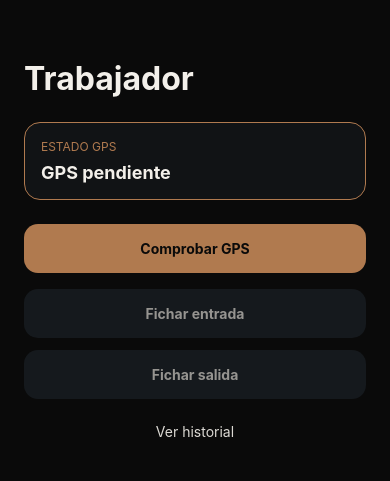
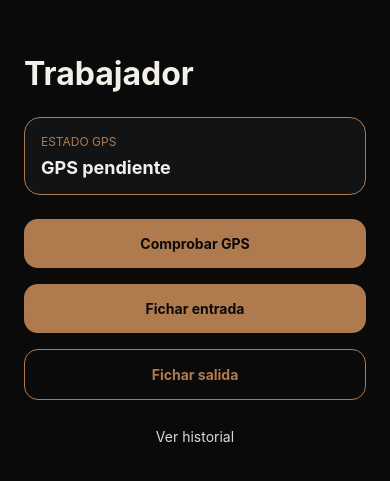
Before and after one commit to almar-control/almar-sign, a React Native app in the folder frontend/: screen /WorkerHome in a window 390 px wide. Shown: the part 173-654 px from the top of the page. Built offline with nearby package versions, Linux system fonts and the light colour scheme.

Commit message:
checkpoint-08: fichaje real operativo

```diff
--- a/frontend/src/api/client.ts
+++ b/frontend/src/api/client.ts
@@ -16,10 +16,7 @@ export async function login(email: string, password: string) {
     headers: {
       "Content-Type": "application/json",
     },
-    body: JSON.stringify({
-      email,
-      password,
-    }),
+    body: JSON.stringify({ email, password }),
   });
 
   if (!response.ok) {
@@ -28,3 +25,43 @@ export async function login(email: string, password: string) {
 
   return response.json();
 }
+
+type RecordPayload = {
+  email: string;
+  latitude: number;
+  longitude: number;
+  accuracy: number | null;
+  device: string;
+};
+
+export async function checkIn(payload: RecordPayload) {
+  const response = await fetch(`${API_BASE_URL}/records/check-in`, {
+    method: "POST",
+    headers: { "Content-Type": "application/json" },
+    body: JSON.stringify(payload),
+  });
+
+  const data = await response.json();
+
+  if (!response.ok) {
+    throw new Error(data.detail || "Error en entrada");
+  }
+
+  return data;
+}
+
+export async function checkOut(payload: RecordPayload) {
+  const response = await fetch(`${API_BASE_URL}/records/check-out`, {
+    method: "POST",
+    headers: { "Content-Type": "application/json" },
+    body: JSON.stringify(payload),
+  });
+
+  const data = await response.json();
+
+  if (!response.ok) {
+    throw new Error(data.detail || "Error en salida");
+  }
+
+  return data;
+}
--- a/frontend/src/screens/WorkerHomeScreen.tsx
+++ b/frontend/src/screens/WorkerHomeScreen.tsx
@@ -1,16 +1,25 @@
 import { useState } from "react";
 import {
   ActivityIndicator,
+  Alert,
   StyleSheet,
   Text,
   TouchableOpacity,
   View,
 } from "react-native";
+
 import * as Location from "expo-location";
-import type { NativeStackScreenProps } from "@react-navigation/native-stack";
+
+import type { NativeStackScreenProps } from
+"@react-navigation/native-stack";
 import type { RootStackParamList } from "../navigation/AppNavigator";
 
-type Props = NativeStackScreenProps<RootStackParamList, "WorkerHome">;
+import { checkIn, checkOut } from "../api/client";
+
+type Props = NativeStackScreenProps<
+  RootStackParamList,
+  "WorkerHome"
+>;
 
 type GpsData = {
   latitude: number;
@@ -18,37 +27,60 @@ type GpsData = {
   accuracy: number | null;
 };
 
-export default function WorkerHomeScreen({ navigation }: Props) {
+export default function WorkerHomeScreen({
+  navigation,
+}: Props) {
   const [gps, setGps] = useState<GpsData | null>(null);
-  const [gpsStatus, setGpsStatus] = useState("GPS pendiente");
-  const [loadingGps, setLoadingGps] = useState(false);
+
+  const [gpsStatus, setGpsStatus] =
+    useState("GPS pendiente");
+
+  const [loadingGps, setLoadingGps] =
+    useState(false);
+
+  const [loadingRecord, setLoadingRecord] =
+    useState(false);
+
+  const userEmail = "worker@almar.com";
 
   async function getGps() {
     try {
       setLoadingGps(true);
+
       setGpsStatus("Solicitando permiso GPS...");
 
-      const permission = await Location.requestForegroundPermissionsAsync();
+      const permission =
+        await Location.requestForegroundPermissionsAsync();
 
       if (permission.status !== "granted") {
         setGps(null);
+
         setGpsStatus("GPS denegado");
+
         return;
       }
 
       setGpsStatus("Obteniendo ubicación real...");
 
-      const position = await Location.getCurrentPositionAsync({
-        accuracy: Location.Accuracy.High,
-      });
+      const position =
+        await Location.getCurrentPositionAsync({
+          accuracy: Location.Accuracy.High,
+        });
 
       const latitude = position.coords.latitude;
       const longitude = position.coords.longitude;
       const accuracy = position.coords.accuracy;
 
-      if (!latitude || !longitude || latitude === 0 || longitude === 0) {
+      if (
+        !latitude ||
+        !longitude ||
+        latitude === 0 ||
+        longitude === 0
+      ) {
         setGps(null);
+
         setGpsStatus("GPS inválido");
+
         return;
       }
 
@@ -61,30 +93,113 @@ export default function WorkerHomeScreen({ navigation }: Props) {
       setGpsStatus("GPS operativo");
     } catch {
       setGps(null);
+
       setGpsStatus("Error obteniendo GPS");
     } finally {
       setLoadingGps(false);
     }
   }
 
+  async function handleCheckIn() {
+    try {
+      if (!gps) {
+        Alert.alert(
+          "GPS requerido",
+          "Debes obtener GPS antes de fichar."
+        );
+
+        return;
+      }
+
+      setLoadingRecord(true);
+
+      const response = await checkIn({
+        email: userEmail,
+        latitude: gps.latitude,
+        longitude: gps.longitude,
+        accuracy: gps.accuracy,
+        device: "expo-go",
+      });
+
+      Alert.alert(
+        "Entrada registrada",
+        response.record.timestamp
+      );
+    } catch (error: any) {
+      Alert.alert(
+        "Error entrada",
+        error.message || "No se pudo fichar entrada"
+      );
+    } finally {
+      setLoadingRecord(false);
+    }
+  }
+
+  async function handleCheckOut() {
+    try {
+      if (!gps) {
+        Alert.alert(
+          "GPS requerido",
+          "Debes obtener GPS antes de fichar."
+        );
+
+        return;
+      }
+
+      setLoadingRecord(true);
+
+      const response = await checkOut({
+        email: userEmail,
+        latitude: gps.latitude,
+        longitude: gps.longitude,
+        accuracy: gps.accuracy,
+        device: "expo-go",
+      });
+
+      Alert.alert(
+        "Salida registrada",
+        response.record.timestamp
+      );
+    } catch (error: any) {
+      Alert.alert(
+        "Error salida",
+        error.message || "No se pudo fichar salida"
+      );
+    } finally {
+      setLoadingRecord(false);
+    }
+  }
+
   return (
     <View style={styles.container}>
-      <Text style={styles.title}>Trabajador</Text>
+      <Text style={styles.title}>
+        Trabajador
+      </Text>
 
       <View style={styles.card}>
-        <Text style={styles.label}>Estado GPS</Text>
-        <Text style={styles.value}>{gpsStatus}</Text>
+        <Text style={styles.label}>
+          Estado GPS
+        </Text>
+
+        <Text style={styles.value}>
+          {gpsStatus}
+        </Text>
 
         {gps ? (
           <View style={styles.gpsBox}>
             <Text style={styles.gpsText}>
               Lat: {gps.latitude.toFixed(6)}
             </Text>
+
             <Text style={styles.gpsText}>
               Lng: {gps.longitude.toFixed(6)}
             </Text>
+
             <Text style={styles.gpsText}>
-              Accuracy: {gps.accuracy ? `${Math.round(gps.accuracy)} m` : "N/D"}
+              Accuracy:{" "}
+              {gps.accuracy
+                ? `${Math.round(gps.accuracy)} m`
+                : "N/D"}
             </Text>
           </View>
         ) : null}
@@ -98,20 +213,48 @@ export default function WorkerHomeScreen({ navigation }: Props) {
         {loadingGps ? (
           <ActivityIndicator color="#0A0A0A" />
         ) : (
-          <Text style={styles.buttonText}>Comprobar GPS</Text>
+          <Text style={styles.buttonText}>
+            Comprobar GPS
+          </Text>
         )}
       </TouchableOpacity>
 
-      <TouchableOpacity style={styles.disabledButton}>
-        <Text style={styles.disabledButtonText}>Fichar entrada</Text>
+      <TouchableOpacity
+        style={styles.button}
+        onPress={handleCheckIn}
+        disabled={loadingRecord}
+      >
+        {loadingRecord ? (
+          <ActivityIndicator color="#0A0A0A" />
+        ) : (
+          <Text style={styles.buttonText}>
+            Fichar entrada
+          </Text>
+        )}
       </TouchableOpacity>
 
-      <TouchableOpacity style={styles.disabledButton}>
-        <Text style={styles.disabledButtonText}>Fichar salida</Text>
+      <TouchableOpacity
+        style={styles.secondaryButton}
+        onPress={handleCheckOut}
+        disabled={loadingRecord}
+      >
+        {loadingRecord ? (
+          <ActivityIndicator color="#B07A4F" />
+        ) : (
+          <Text style={styles.secondaryButtonText}>
+            Fichar salida
+          </Text>
+        )}
       </TouchableOpacity>
 
-      <TouchableOpacity onPress={() => navigation.navigate("History")}>
-        <Text style={styles.link}>Ver historial</Text>
+      <TouchableOpacity
+        onPress={() =>
+          navigation.navigate("History")
+        }
+      >
+        <Text style={styles.link}>
+          Ver historial
+        </Text>
       </TouchableOpacity>
     </View>
   );
@@ -124,12 +267,14 @@ const styles = StyleSheet.create({
     justifyContent: "center",
     padding: 24,
   },
+
   title: {
     color: "#F3F0EA",
     fontSize: 32,
     fontWeight: "700",
     marginBottom: 24,
   },
+
   card: {
     backgroundColor: "#111315",
     borderColor: "#B07A4F",
@@ -138,25 +283,30 @@ const styles = StyleSheet.create({
     padding: 16,
     marginBottom: 24,
   },
+
   label: {
     color: "#B07A4F",
     fontSize: 12,
     textTransform: "uppercase",
     marginBottom: 8,
   },
+
   value: {
     color: "#F3F0EA",
     fontSize: 18,
     fontWeight: "700",
   },
+
   gpsBox: {
     marginTop: 16,
   },
+
   gpsText: {
     color: "#F3F0EA",
     opacity: 0.8,
     marginBottom: 6,
   },
+
   button: {
     backgroundColor: "#B07A4F",
     padding: 16,
@@ -164,22 +314,26 @@ const styles = StyleSheet.create({
     alignItems: "center",
     marginBottom: 16,
   },
+
   buttonText: {
     color: "#0A0A0A",
     fontWeight: "700",
   },
-  disabledButton: {
-    backgroundColor: "#1D242B",
+
+  secondaryButton: {
+    borderColor: "#B07A4F",
+    borderWidth: 1,
     padding: 16,
     borderRadius: 14,
     alignItems: "center",
-    marginBottom: 12,
-    opacity: 0.6,
+    marginBottom: 16,
   },
-  disabledButtonText: {
-    color: "#F3F0EA",
+
+  secondaryButtonText: {
+    color: "#B07A4F",
     fontWeight: "700",
   },
+
   link: {
     color: "#F3F0EA",
     textAlign: "center",
```
Also changed, not shown: 2 other files (tests, documents, lock files or other folders).
